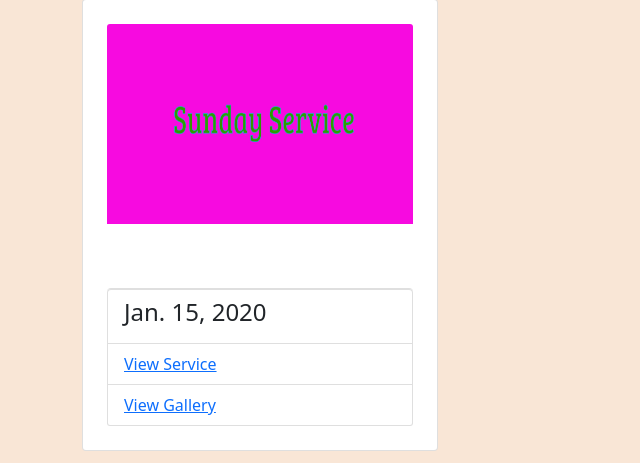
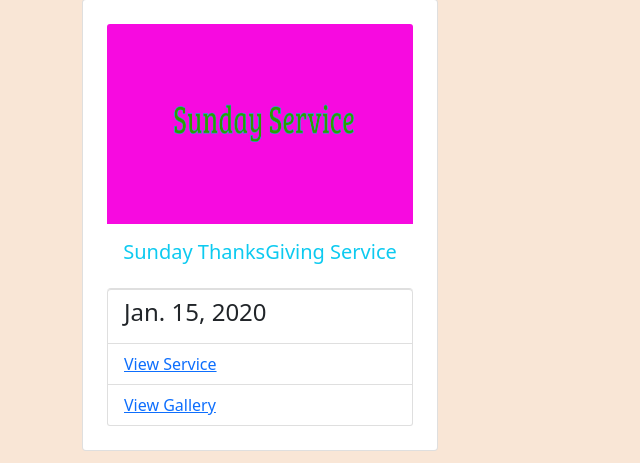
Before and after one commit to welz-atm/RCCG-dominionSanctuary, a Django app: page / in a window 1280 px wide. Shown: the part 656-1119 px from the top of the page, without its empty margins (0-640 px from the left). Run offline with Django 3.2, Linux system fonts and the light colour scheme; tables that the repository leaves empty hold one stand-in row (values such as "Sample post"); some libraries are stand-ins or nearby versions.

Commit message:
update html

```diff
--- a/templates/all_services.html
+++ b/templates/all_services.html
@@ -9,7 +9,7 @@
         {% if services %}
         {% for service in services %}
         <div class="col-lg-4 col-md-6 col-sm-12 pb-4">
-            <div class="card text-white h-100 p-4">
+            <div class="card text-info h-100 p-4">
                 {% if service.name == 'Tuesday Bible Study' %}
                 <img src="{% static 'assets/images/blog/tuesday.jpg' %}" class="card-img-top" height="200" alt="{{service.name}}">
 				{% elif service.name == 'Thursday Revival Service' %}
--- a/templates/index.html
+++ b/templates/index.html
@@ -94,7 +94,7 @@
         {% if services %}
         {% for service in services %}
         <div class="col-lg-4 col-md-6 col-sm-12 pb-4">
-            <div class="card text-white h-100 p-4">
+            <div class="card text-info h-100 p-4">
 				{% if service.name == 'Tuesday Bible Study' %}
                 <img src="{% static 'assets/images/blog/tuesday.jpg' %}" class="card-img-top" height="200" alt="{{service.name}}">
 				{% elif service.name == 'Thursday Revival Service' %}
--- a/templates/search.html
+++ b/templates/search.html
@@ -9,7 +9,7 @@
         {% if services %}
         {% for service in services %}
         <div class="col-lg-4 col-md-6 col-sm-12 pb-4">
-            <div class="card text-white h-100 p-4">
+            <div class="card text-info h-100 p-4">
                 {% if service.name == 'Tuesday Bible Study' %}
                 <img src="{% static 'assets/images/blog/tuesday.jpg' %}" class="card-img-top" height="200" alt="{{service.name}}">
 				{% elif service.name == 'Thursday Revival Service' %}
```
